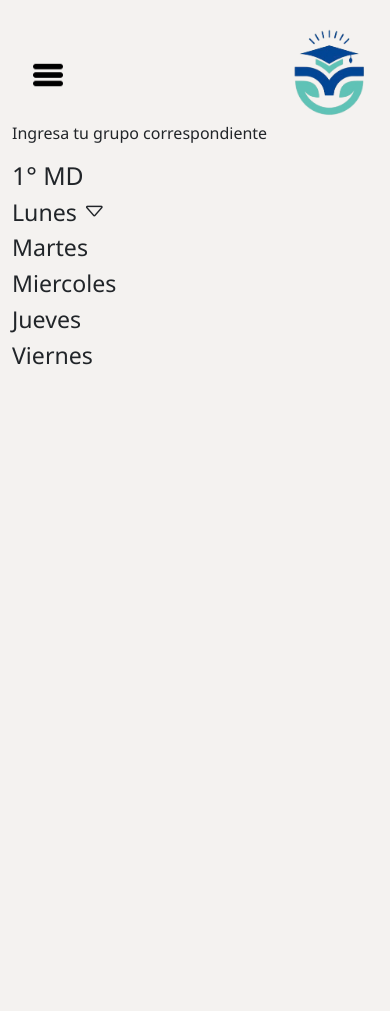
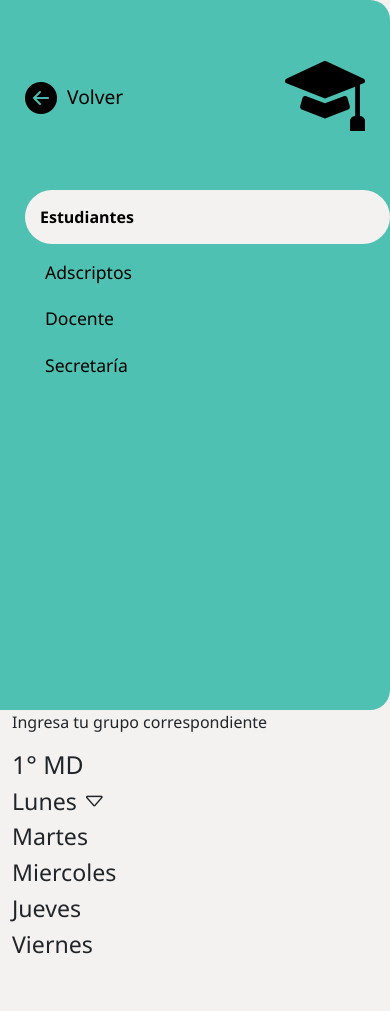
Before and after one commit to monzerratjh/C-C2025, a PHP site: page /horarios1MD.html in a window 390 px wide. Shown: the top 1011 px of the page. Before the commit the page ends 365 px from the top, so only its background shows below. Run offline with PHP 8.4, Linux system fonts and the light colour scheme.

Commit message:
Revert "MOD: ajuste de altura y posición de contenedores"
This reverts commit 60b6035d109b17e9ce3e1e3a547e63a5d996cedb.

```diff
--- a/horarios1MD.html
+++ b/horarios1MD.html
@@ -14,52 +14,28 @@
 
 <body>
 
+<div class="container-fluid"> <!-- Boostrap -->
+  <div class="row"> <!-- Boostrap -->
 
+    <!-- Barra lateral -->
+    <div class="col-md-3 barra-lateral"> <!-- Boostrap  col-md-3 menu-->
 
-<!-- Menú hamburguesa para móviles -->
-  <nav class="d-md-none">
-    <div class="container-fluid">
-      <button class="btn" type="button" data-bs-toggle="offcanvas" data-bs-target="#menuLateral">
-        <img class="menuResponsive" src="menu.png" alt="menu">
-      </button>
-      <img class="logoResponsive" src="logo.png" alt="logoRespnsive">
+      <!--volver-->
+      <div class="volverGeneral">
+        <div class="volver">
+        <a href="estudiantes.html"><i class="bi bi-arrow-left-circle-fill icono-volver"></i></a> <!-- Boostrap iconos-->
+        <a href="">Volver</a>
+
+        </div>
+        <i class="bi bi-mortarboard-fill icono-usuario"></i>  <!-- Boostrap iconos-->
+      </div>
+
+      <a href="estudiantes.html" class="fw-semibold seleccionado">Estudiantes</a> <!-- Boostrap negrita-->
+      <a href="adscriptos_log.html" class="nav-opciones">Adscriptos</a>
+      <a href="" class="nav-opciones">Docente</a>
+      <a href="" class="nav-opciones">Secretaría</a>
+
     </div>
-  </nav>
-
-  <!-- Menú lateral (para celulares/tablets) -->
-  <div class="offcanvas offcanvas-start" tabindex="-1" id="menuLateral">
-    <div class="offcanvas-header">
-      <button type="button" class="btn-close" data-bs-dismiss="offcanvas"></button>
-    </div>
-    <div class="offcanvas-body d-flex flex-column">
-      <a href="index.html" class="mb-3"><i class="bi bi-arrow-left-circle-fill me-2"></i>Volver</a>
-
-      <a href="estudiantes.html" class="fw-semibold seleccionado mb-2">Estudiantes</a>
-      <a href="adscriptos_log.html" class="nav-opciones mb-2">Adscriptos</a>
-      <a href="docente_log.html" class="nav-opciones mb-2">Docente</a>
-      <a href="secretaria_log.html" class="nav-opciones mb-2">Secretaría</a>
-    </div>
-  </div>
-
-  <!-- Contenedor general -->
-  <div class="container-fluid">
-    <div class="row">
-
-      <!-- Banner pantallas grandes -->
-      <div class="col-md-3 barra-lateral d-none d-md-flex">
-        <div class="volverGeneral">
-          <div class="volver">
-            <a href="index.html"><i class="bi bi-arrow-left-circle-fill icono-volver"></i></a>
-            <a href="">Volver</a>
-          </div>
-          <i class="bi bi-mortarboard-fill icono-usuario"></i>
-        </div>
-
-        <a href="estudiantes.html" class="fw-semibold seleccionado">Estudiantes</a>
-        <a href="adscriptos_log.html" class="nav-opciones">Adscriptos</a>
-        <a href="docente_log.html" class="nav-opciones">Docente</a>
-        <a href="secretaria_log.html" class="nav-opciones">Secretaría</a>
-      </div>
 
     <!-- Contenido principal-->
     <div class="col-md-9 horarios-estudiantes"> <!-- Boostrap contendio al lado del menu -->
--- a/style.css
+++ b/style.css
@@ -157,7 +157,7 @@ a{
 /*ESTRUCTURA MENU*/
     .barra-lateral {
       background-color: #4ec1b2;
-      height: 100vh;
+      height: 710px;
       border-top-right-radius: 20px;
       border-bottom-right-radius: 20px;
       padding: 30px 25px;
@@ -230,7 +230,7 @@ a{
     /*PAGINA ESTUDIANTES*/
 
     .principal-estudiantes{
-      height: 100vh;
+      height: 650px;
       display: flex;
       align-items: center;
       flex-direction: column;
@@ -240,7 +240,7 @@ a{
     }
 
     .principal-estudiantes h2 {
-      font-weight: 700px;
+      font-weight: 700;
     }
 
     .principal-estudiantes p{
@@ -291,7 +291,6 @@ a{
       background-color: #db9dc3;
       padding: 4rem 3rem;
       border-radius: 1rem;
-      margin-top: 80px;
     }
 
     .icono-usuario-login {
```
